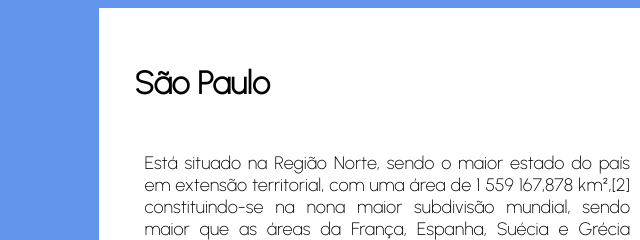
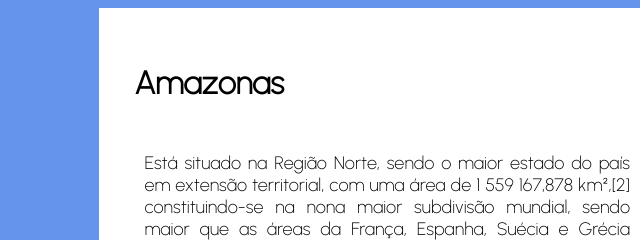
Before and after one commit to FerX95/Aula_28B, a plain HTML site: page page_am.html in a window 1280 px wide. Shown: the top 240 px of the page, 0-640 px from the left. Drawn offline with Linux system fonts and the light colour scheme.

Commit message:
Página do Estado Amazonas

```diff
--- a/page_am.html
+++ b/page_am.html
@@ -1,7 +1,7 @@
 <html>
 
     <head>
-        <title>São Paulo</title>
+        <title>Amazonas</title>
         <meta charset="utf-8">
         <link rel="stylesheet" href="css/estilo_02.css">
     </head>
@@ -9,7 +9,7 @@
     <body>
         <div class="container">
             <div class="c-box">
-                <h1> São Paulo </h1>
+                <h1> Amazonas </h1>
             </div>
 
             <div class="c-box">
```
Also changed, not shown: index.html (+1 -1 lines).
